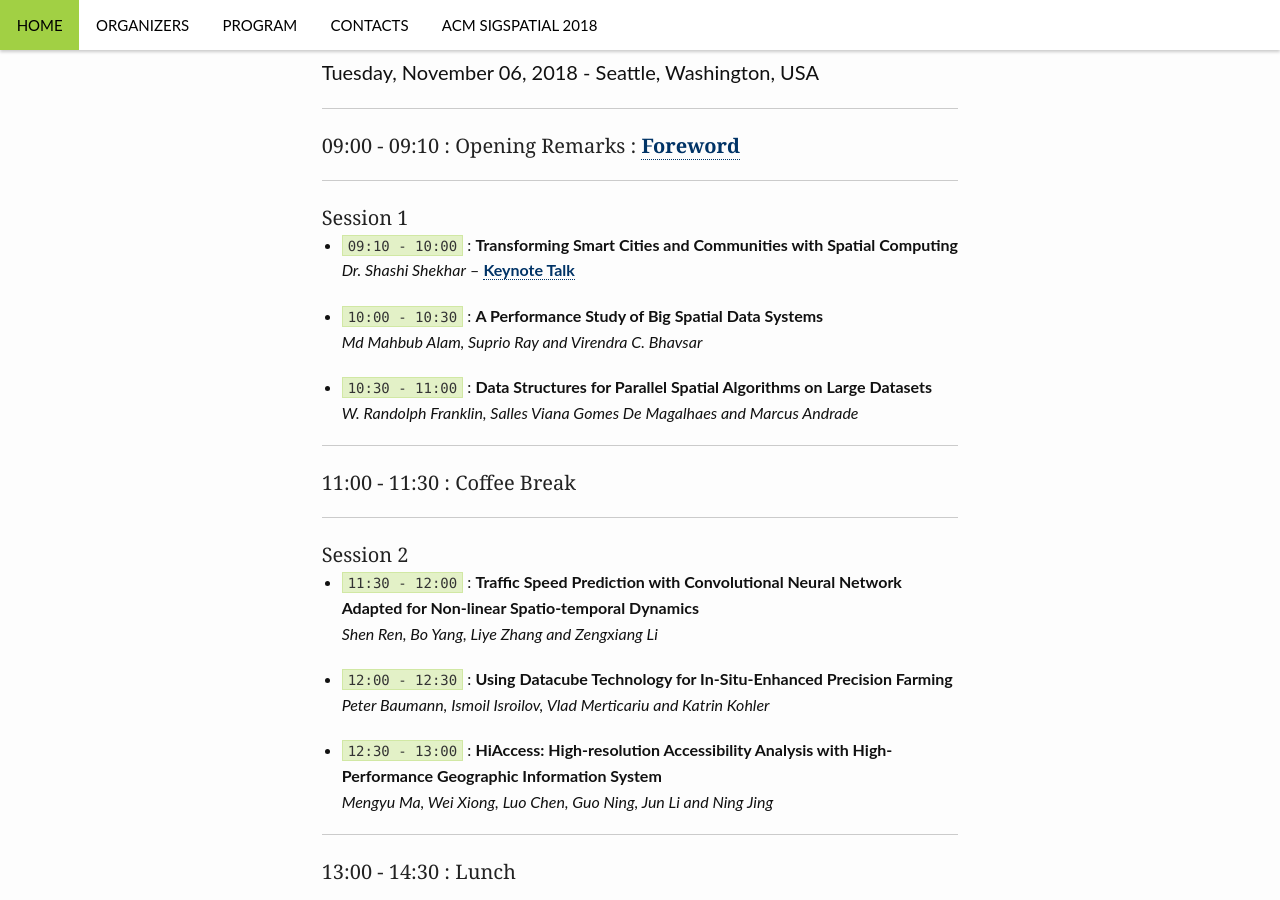
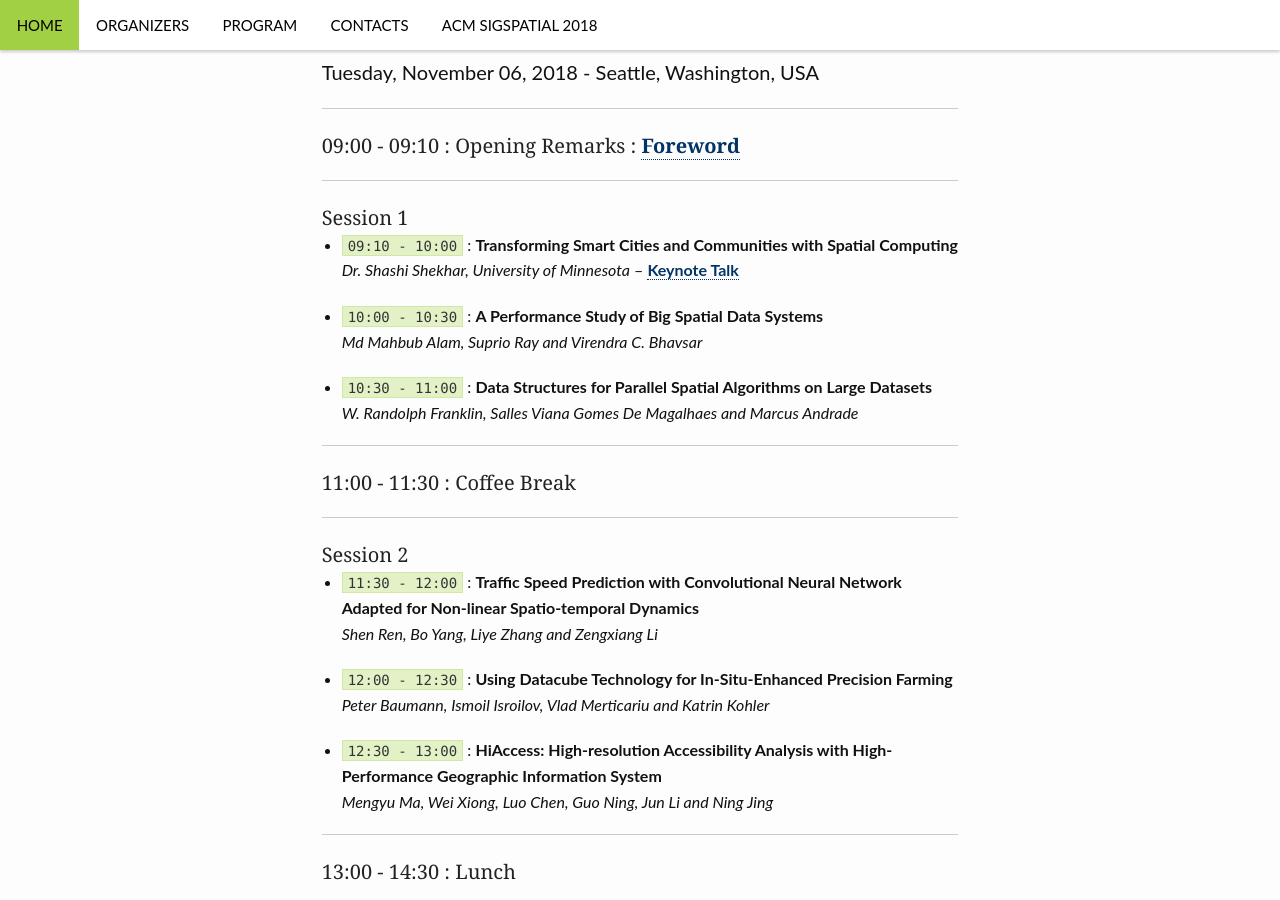
Before and after one commit to bigspatial2019/bigspatial-2018.github.io, a Jekyll site: the page built from program/index.md, in a window 1280 px wide and 900 px high, scrolled down 397 px. Built offline with Jekyll 4.4.1, drawn with Linux system fonts in a browser that asks for light colours; comment, search, counter and statistics services are not loaded.

Commit message:
Updating keynotes :pencil: :dash:

```diff
--- a/program/index.md
+++ b/program/index.md
@@ -19,7 +19,7 @@ header:
 
 #### Session 1
 
-* `09:10 - 10:00` : **Transforming Smart Cities and Communities with Spatial Computing** *Dr. Shashi Shekhar* -- [Keynote Talk](/program/keynotes#talk1)
+* `09:10 - 10:00` : **Transforming Smart Cities and Communities with Spatial Computing** *Dr. Shashi Shekhar, University of Minnesota* -- [Keynote Talk](/program/keynotes#talk1)
 
 * `10:00 - 10:30` : **A Performance Study of Big Spatial Data Systems**
 *Md Mahbub Alam, Suprio Ray and Virendra C. Bhavsar*
```
